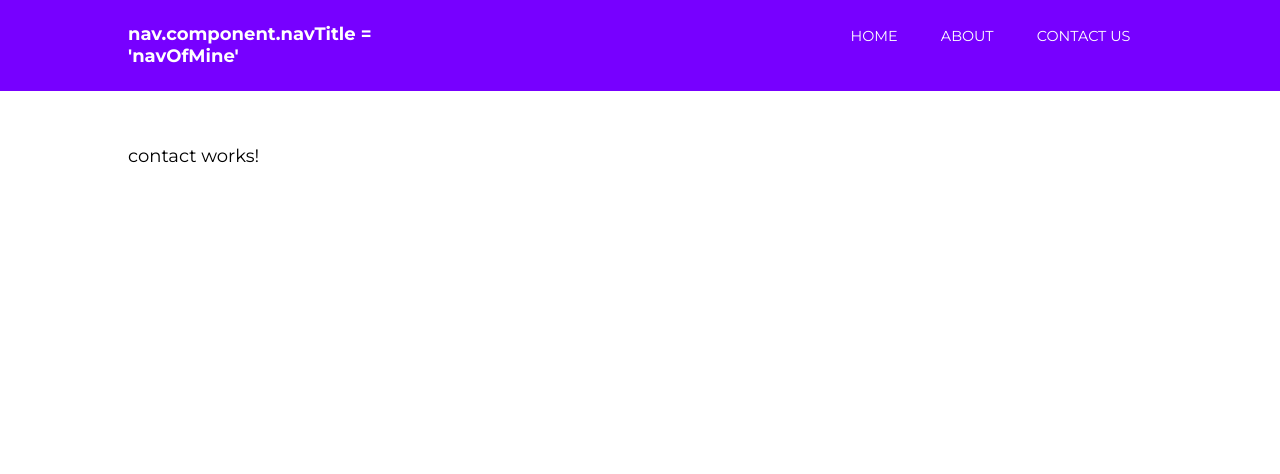
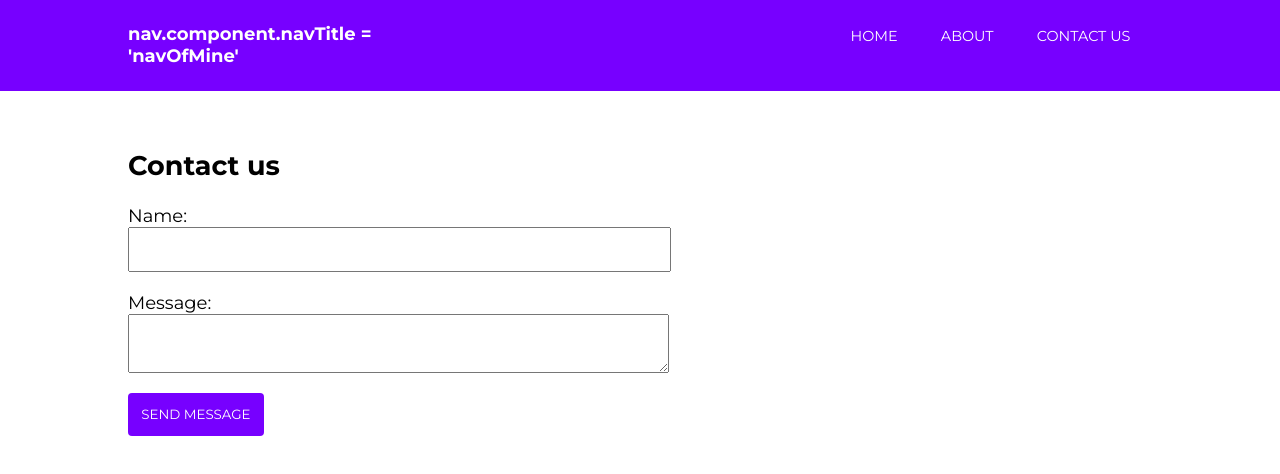
Before and after one commit to codenamenadja/angular7CrashCourse, an Angular app: page /contact in a window 1280 px wide. Shown: the top 474 px of the page. Built offline with nearby package versions, Linux system fonts and the light colour scheme.

Commit message:
15 /done

```diff
--- a/src/app/contact/contact.component.html
+++ b/src/app/contact/contact.component.html
@@ -1,3 +1,32 @@
-<p>
-  contact works!
-</p>
+<h1>Contact us</h1>
+
+<form [formGroup]="messageForm" (ngSubmit)="onSubmit()">
+
+  <h5 *ngIf="success">Your form is valid!</h5>
+
+  <label for="">
+    Name:
+    <input type="text" formControlName="name">
+    <div *ngIf="submitted && messageForm.controls.name.errors" class="error">
+      <div *ngIf="messageForm.controls.name.errors.required">Your name is required, bro.</div>
+    </div>
+  </label>
+
+  <label for="">
+    Message:
+    <textarea formControlName="message"></textarea>
+    <div *ngIf="submitted && messageForm.controls.message.errors" class="error">
+      <div *ngIf="messageForm.controls.message.errors.required">A message is required.</div>
+    </div>
+  </label>
+
+  <input type="submit" value="Send Message" class="cta">
+
+</form>
+
+<div *ngIf="submitted" class="results">
+  <strong>Name:</strong>
+  <span>{{messageForm.controls.name.value}}</span>
+  <strong>Message:</strong>
+  <span>{{messageForm.controls.message.value}}</span>
+</div>
--- a/src/app/contact/contact.component.scss
+++ b/src/app/contact/contact.component.scss
@@ -0,0 +1,43 @@
+label {
+    display: block;
+
+    input, textarea {
+        display: block;
+        width: 50%;
+        margin-bottom: 20px;
+        padding: 1em;
+    }
+
+    .error {
+        margin-top: -20px;
+        background: yellow;
+        padding: .5em;
+        display: inline-block;
+        font-size: .9em;
+        margin-bottom: 20px;
+    }
+}
+
+.cta {
+    background: #7700FF;
+    border: none;
+    color: white;
+
+    text-transform: uppercase;
+    border-radius: 4px;
+    padding: 1em;
+    cursor: pointer;
+    font-family: 'Montserrat';
+}
+
+.results {
+    margin-top: 50px;
+
+    strong {
+        display: block;
+    }
+    span {
+        margin-bottom: 20px;
+        display: block;
+    }
+}
--- a/src/app/contact/contact.component.ts
+++ b/src/app/contact/contact.component.ts
@@ -8,7 +8,26 @@ import { FormBuilder, FormGroup, Validators } from '@angular/forms';
 })
 export class ContactComponent implements OnInit {
 
-  constructor() { }
+  messageForm: FormGroup;
+  submitted = false;
+  success = false;
+
+  constructor(private formBuilder: FormBuilder) {
+    this.messageForm = this.formBuilder.group({
+      name: ['', Validators.required],
+      message: ['', Validators.required],
+    });
+  }
+
+  onSubmit() {
+    this.submitted = true;
+
+    if (this.messageForm.invalid) {
+      return;
+    }
+
+    this.success = true;
+  }
 
   ngOnInit() {
   }
```
Also changed, not shown: 1 other file (tests, documents, lock files or other folders).
